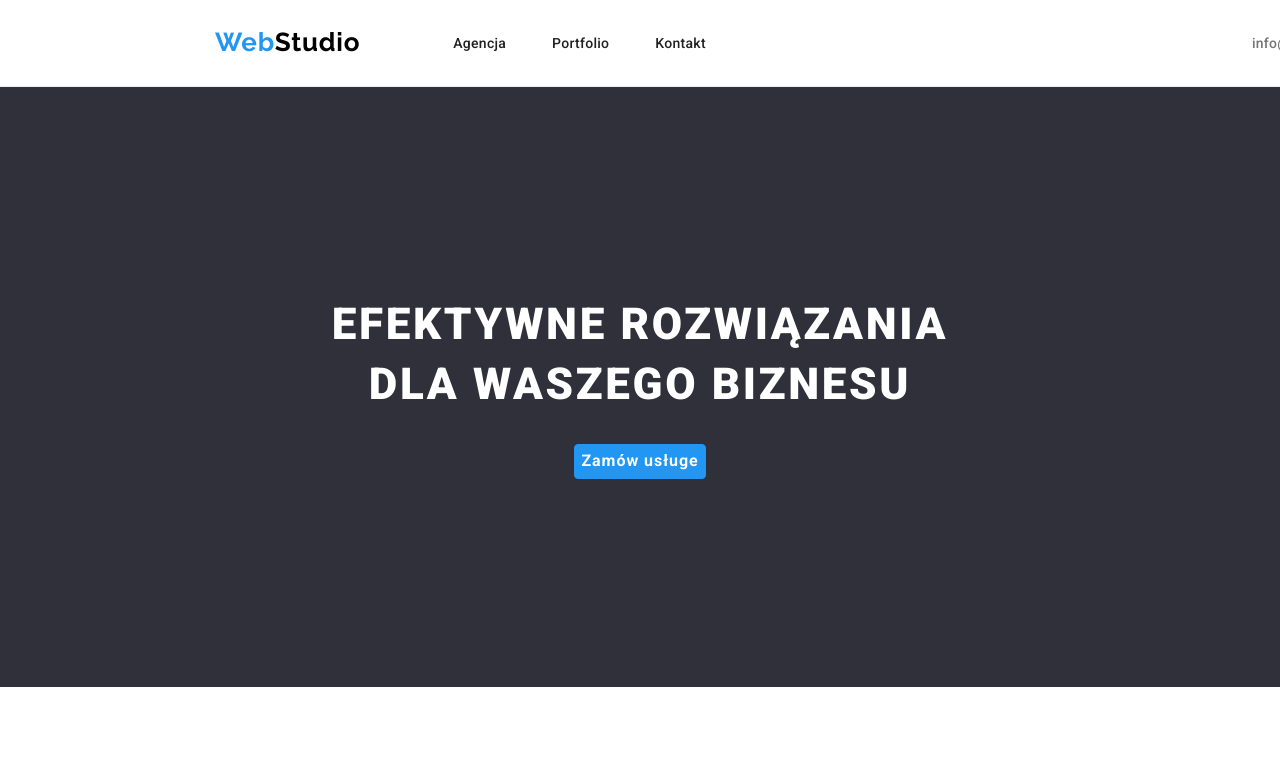
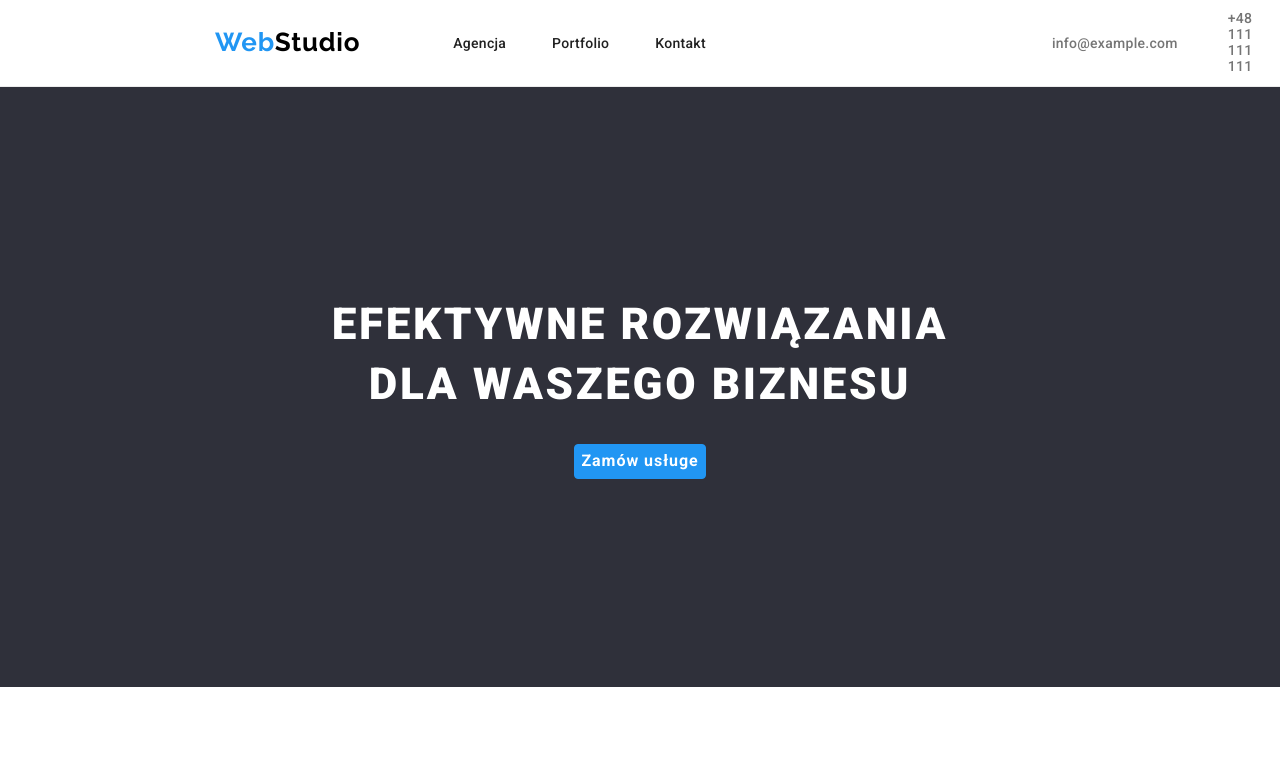
Before and after one commit to FilipGk/goit-markup-hw-03, a plain HTML site: page index.html in a window 1280 px wide. Shown: the top 778 px of the page. Drawn offline with Linux system fonts and the light colour scheme.

Commit message:
Update styles.css

```diff
--- a/css/styles.css
+++ b/css/styles.css
@@ -327,7 +327,7 @@ h4 {
 }
 
 .header-contact-email {
-  padding-left: 500px;
+  padding-left: 300px;
 }
 
 .web-color {
```
